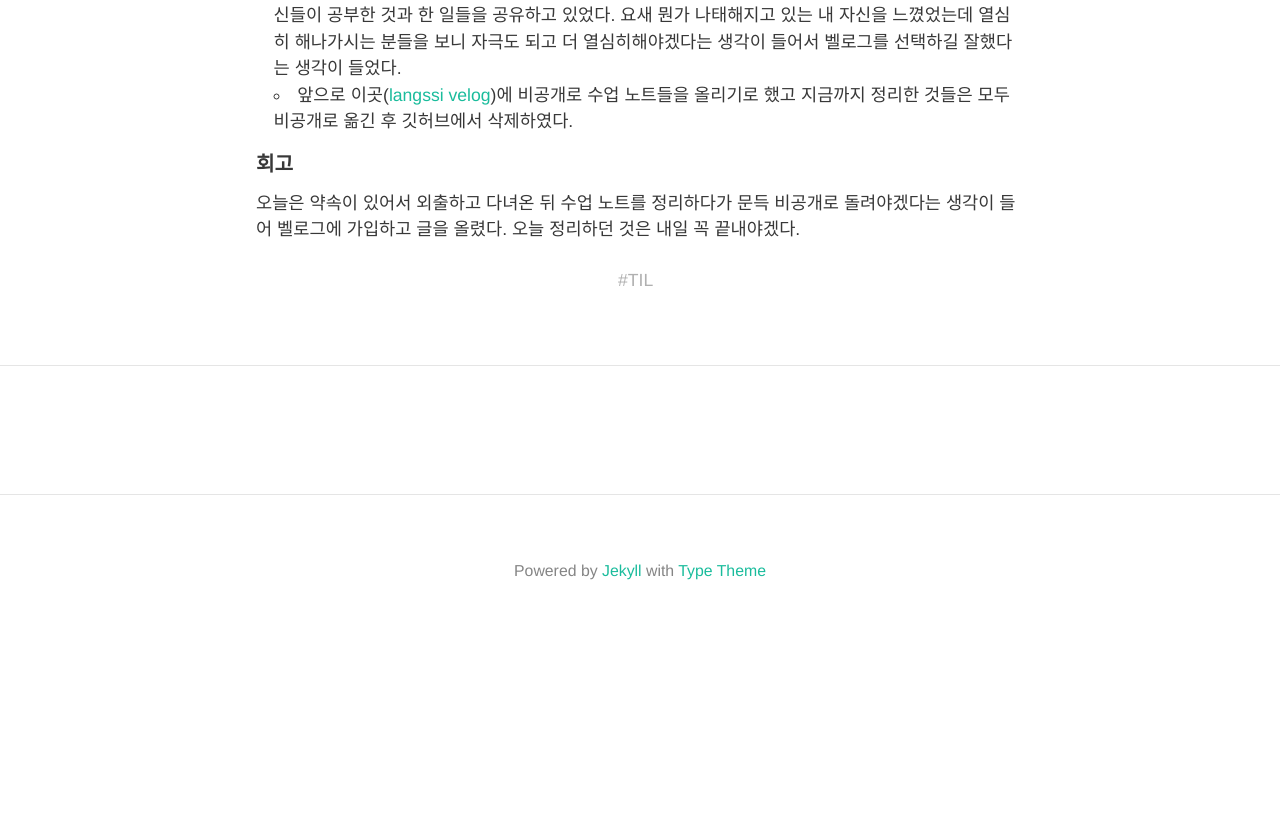
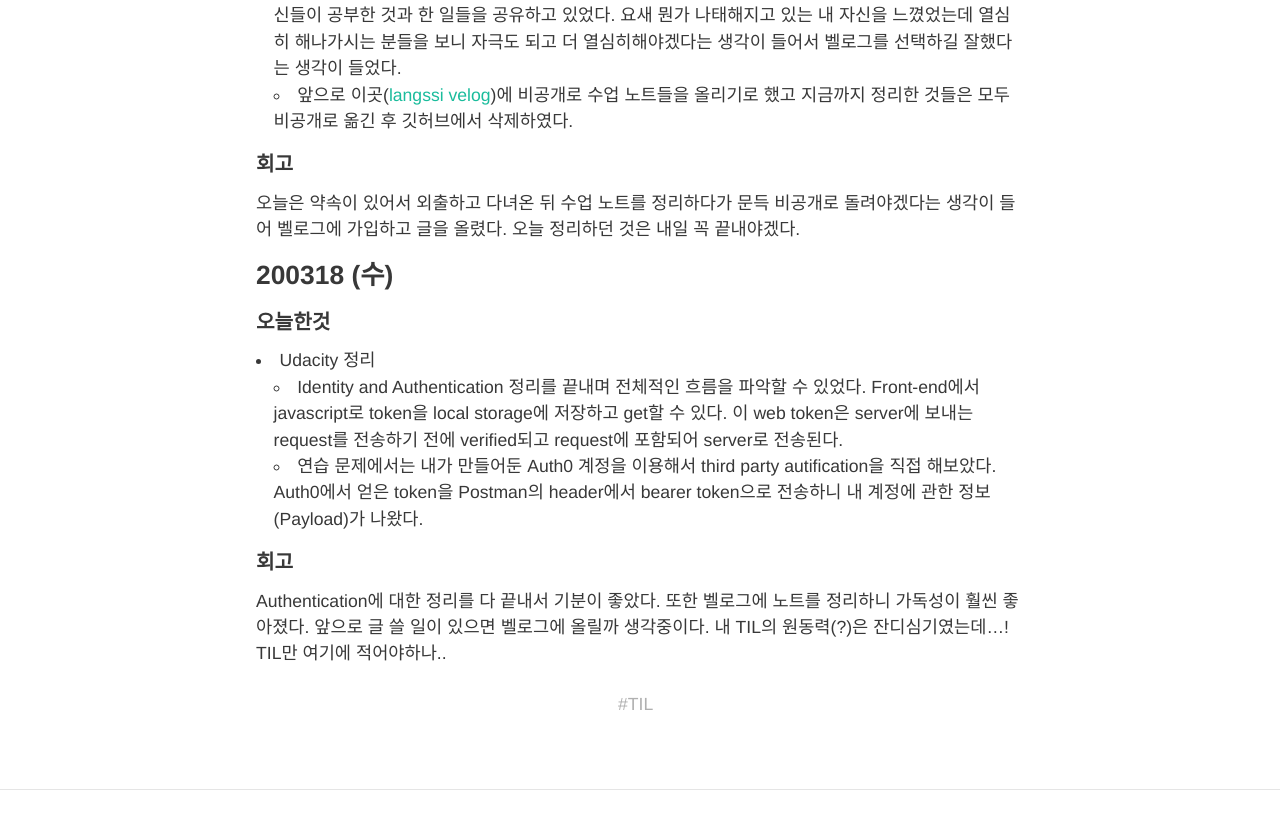
Before and after one commit to HyunlangBan/hyunlangban.github.io, a Jekyll site: the page built from _posts/TIL/2020-03-17-week-til.md, in a window 1280 px wide and 900 px high, scrolled down 1180 px. Shown: the top 829 px of the window. Built offline with Jekyll 4.4.1, drawn with Linux system fonts in a browser that asks for light colours; nearby versions of some CDN libraries; some web fonts are replaced; comment, search, counter and statistics services are not loaded; before the commit the page ends 1827 px from its top, so only the background shows below that.

Commit message:
Add 200319 TIL

```diff
--- a/_posts/TIL/2020-03-17-week-til.md
+++ b/_posts/TIL/2020-03-17-week-til.md
@@ -28,3 +28,12 @@ title: 200316-200322 TIL
 
 #### 회고
 오늘은 약속이 있어서 외출하고 다녀온 뒤 수업 노트를 정리하다가 문득 비공개로 돌려야겠다는 생각이 들어 벨로그에 가입하고 글을 올렸다. 오늘 정리하던 것은 내일 꼭 끝내야겠다.
+
+### 200318 (수)
+#### 오늘한것
+- Udacity 정리
+  - Identity and Authentication 정리를 끝내며 전체적인 흐름을 파악할 수 있었다. Front-end에서 javascript로 token을 local storage에 저장하고 get할 수 있다. 이 web token은 server에 보내는 request를 전송하기 전에 verified되고 request에 포함되어 server로 전송된다.
+  - 연습 문제에서는 내가 만들어둔 Auth0 계정을 이용해서 third party autification을 직접 해보았다. Auth0에서 얻은 token을 Postman의 header에서 bearer token으로 전송하니 내 계정에 관한 정보(Payload)가 나왔다.
+
+#### 회고
+Authentication에 대한 정리를 다 끝내서 기분이 좋았다. 또한 벨로그에 노트를 정리하니 가독성이 훨씬 좋아졌다. 앞으로 글 쓸 일이 있으면 벨로그에 올릴까 생각중이다. 내 TIL의 원동력(?)은 잔디심기였는데...! TIL만 여기에 적어야하나..
```
